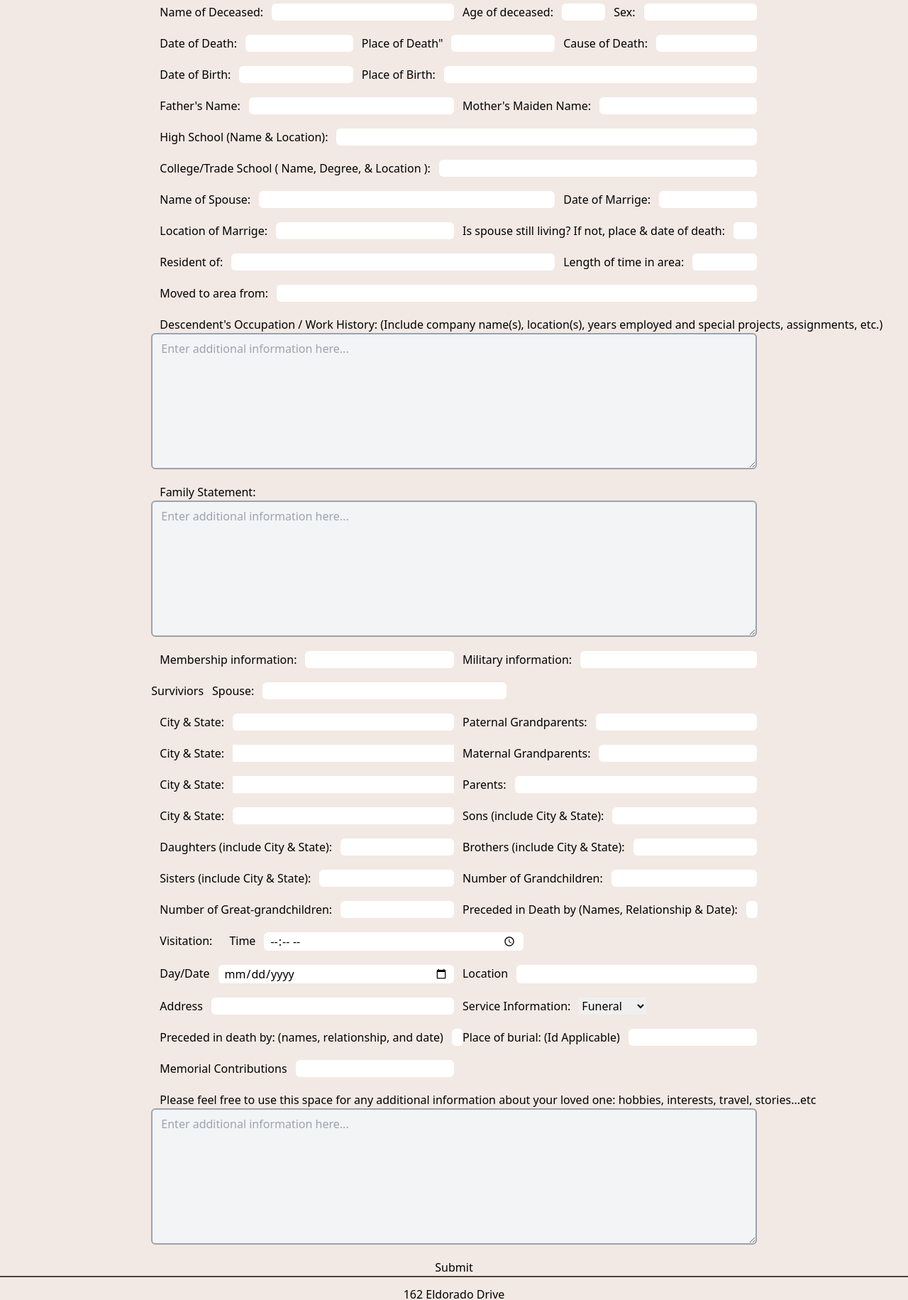
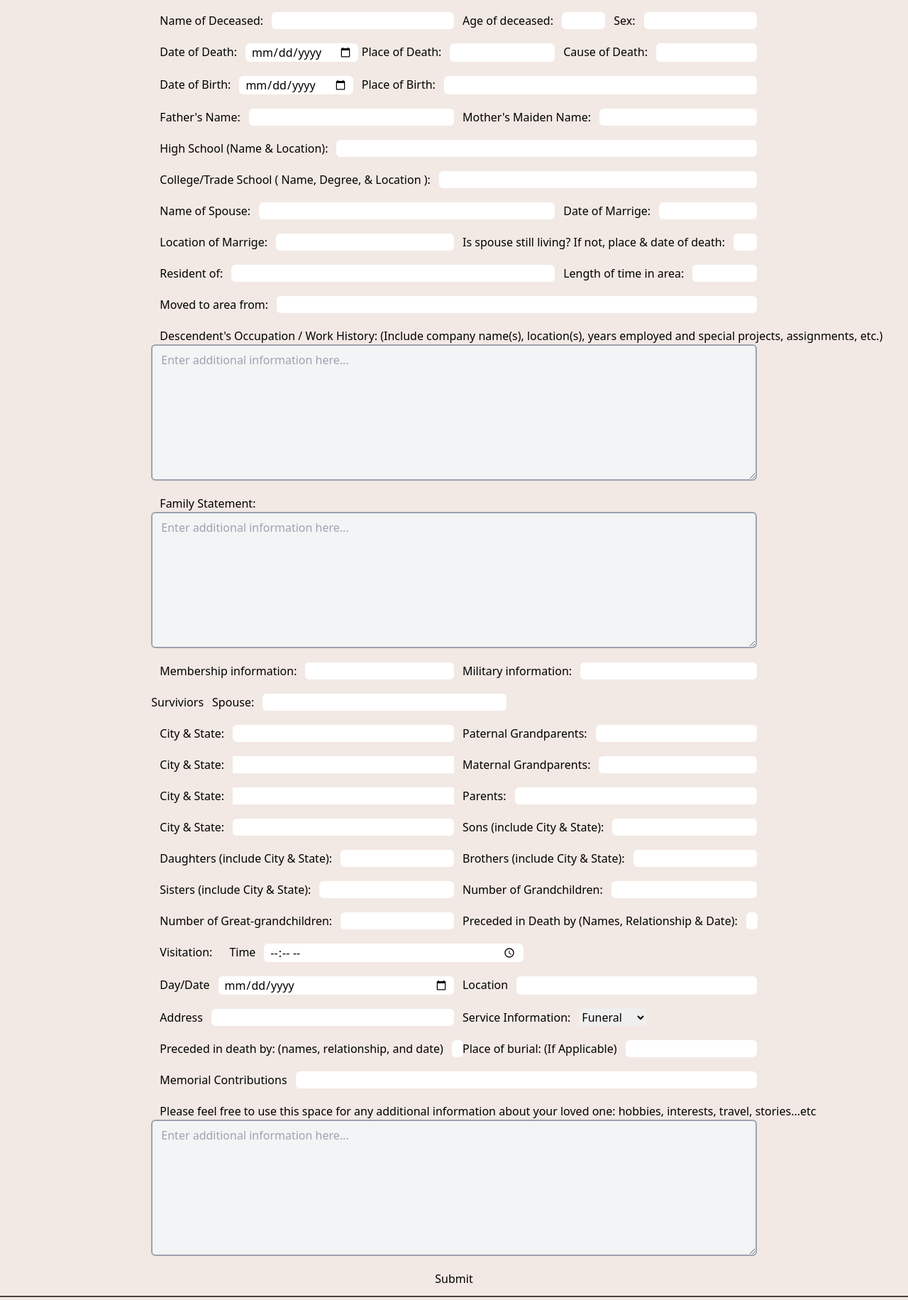
Before and after one commit to HaldenKavanagh/obituary, a website: page public/form.html in a window 1280 px wide. Shown: the part 241-2072 px from the top of the page at 71% size. Drawn offline with nearby package versions, Linux system fonts and the light colour scheme; a web font is replaced by a local one.

Commit message:
work on form, deployed to netlify

```diff
--- a/public/form.html
+++ b/public/form.html
@@ -18,7 +18,7 @@
         A LIFE WELL LIVED
       </h2>
     </header>
-    <h1 class="text-2xl font-bold">Obituary Faq Sheet</h1>
+    <h1 class="text-2xl font-bold my-3">Obituary Faq Sheet</h1>
     <p>
       Fill out this form fully and click submit. Add "N/A" in any fields your
       are unsure about or wish to remain blank.
@@ -30,11 +30,11 @@
     <a
       href="assets/ObituaryWorksheet.docx"
       download="ObituaryWorksheet.docx"
-      class="bg-white font-bold px-3 py-2 mx-2 my-1 rounded-lg"
+      class="bg-white font-bold px-3 py-2 my-2 my-1 rounded-lg"
       >Click here to download the form</a
     >
 
-    <form class="w-2/3 flex flex-wrap" id="contact-form">
+    <form class="w-2/3 py-3 flex flex-wrap" id="contact-form">
       <input
         class="w-full"
         type="hidden"
@@ -76,10 +76,10 @@
 
       <div class="w-full md:w-1/3 flex flex-row pb-5">
         <label class="mx-3 w-auto whitespace-nowrap">Date of Death:</label>
-        <input class="rounded-md px-2 w-full" type="text" name="DOD_deceased" />
+        <input class="rounded-md px-2 w-full" type="date" name="DOD_deceased" />
       </div>
       <div class="w-full md:w-1/3 flex flex-row pb-5">
-        <label class="mx-3 w-auto whitespace-nowrap">Place of Death"</label>
+        <label class="mx-3 w-auto whitespace-nowrap">Place of Death:</label>
         <input
           class="rounded-md px-2 w-full"
           type="text"
@@ -96,7 +96,7 @@
       </div>
       <div class="w-full md:w-1/3 flex flex-row pb-5">
         <label class="mx-3 w-auto whitespace-nowrap">Date of Birth:</label>
-        <input class="rounded-md px-2 w-full" type="text" name="DOB_deceased" />
+        <input class="rounded-md px-2 w-full" type="date" name="DOB_deceased" />
       </div>
       <div class="w-full md:w-2/3 flex flex-row pb-5">
         <label class="mx-3 w-auto whitespace-nowrap">Place of Birth:</label>
@@ -397,7 +397,7 @@
       </div>
       <div class="w-full md:w-1/2 flex flex-row pb-5">
         <label class="mx-3 w-auto whitespace-nowrap"
-          >Place of burial: (Id Applicable)</label
+          >Place of burial: (If Applicable)</label
         >
         <input
           class="rounded-md px-2 w-full"
@@ -405,7 +405,7 @@
           name="place_of_burial"
         />
       </div>
-      <div class="w-full md:w-1/2 flex flex-row pb-5">
+      <div class="w-full flex flex-row pb-5">
         <label class="mx-3 w-auto whitespace-nowrap"
           >Memorial Contributions</label
         >
```
